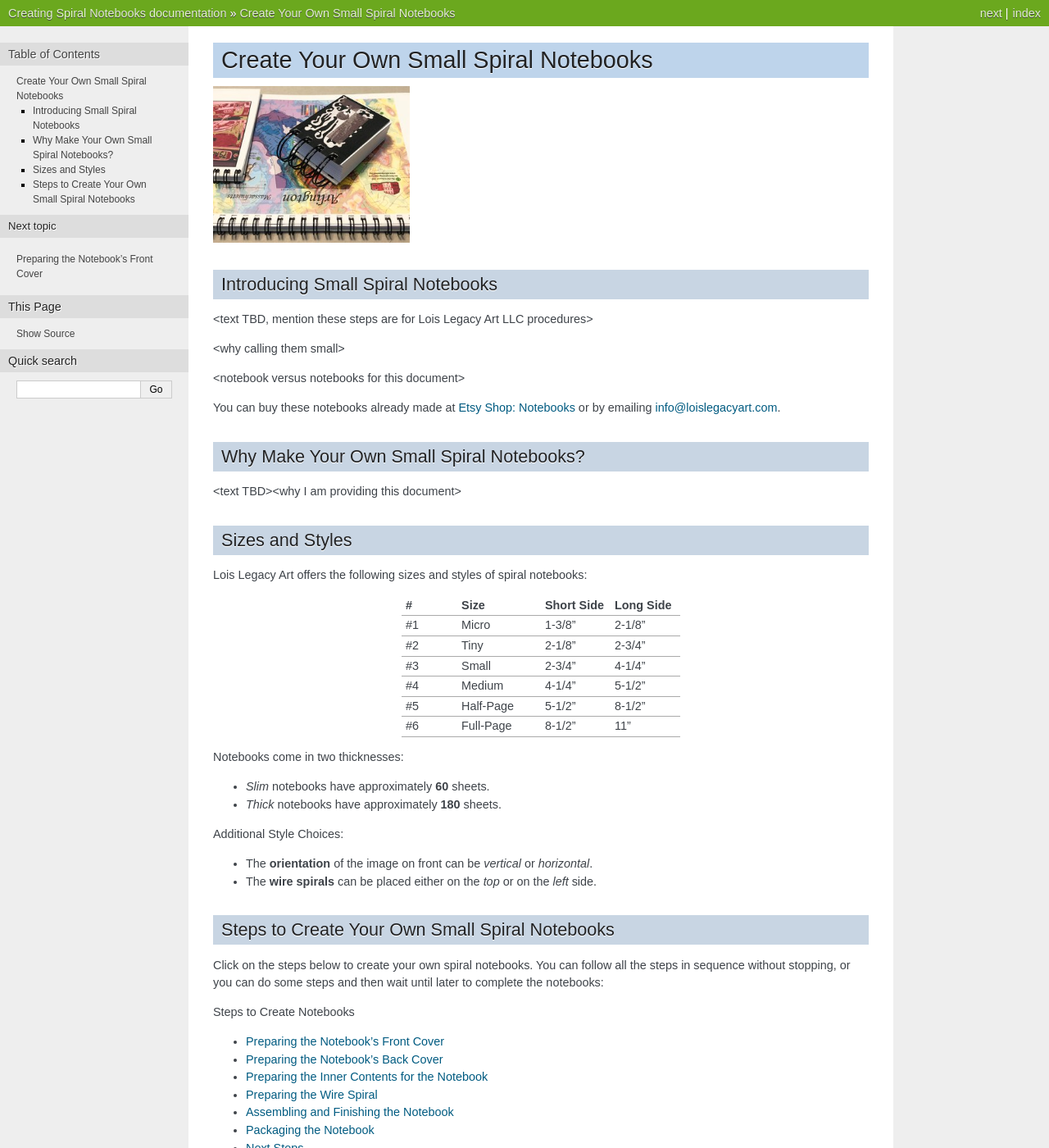
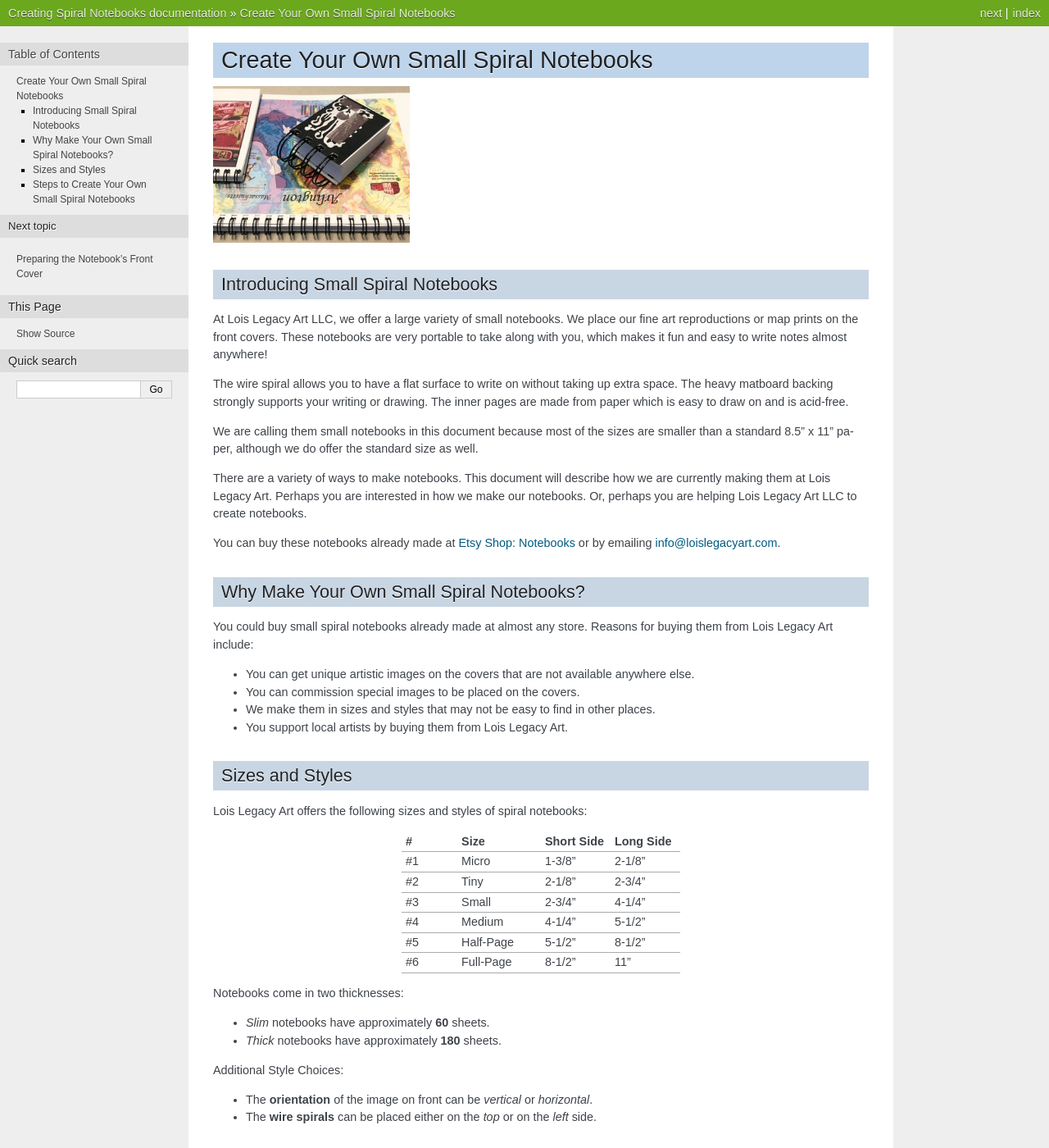
Before and after one commit to loiskilberg/create_spiral_notebook, a Sphinx documentation site: the page built from source/index.rst, in a window 1280 px wide and 1400 px high. Shown: the whole window at 82% size. Built offline with Sphinx 7.4.7, drawn with Linux system fonts in a browser that asks for light colours; pages that are not in the unit, such as notebooks, are missing from menus; some of the changed text lies outside the part shown.

Commit message:
added more text

```diff
--- a/source/index.rst
+++ b/source/index.rst
@@ -8,17 +8,26 @@ Create Your Own Small Spiral Notebooks
 
 Introducing Small Spiral Notebooks
 ==================================
-<text TBD, mention these steps are for |LLC| procedures>
 
-<why calling them small>
+At |llc|, we offer a large variety of small notebooks. We place our fine art reproductions or map prints on the front covers. These notebooks are very portable to take along with you, which makes it fun and easy to write notes almost anywhere!
 
-<notebook versus notebooks for this document>
+The wire spiral allows you to have a flat surface to write on without taking up extra space. The heavy matboard backing strongly supports your writing or drawing. The inner pages are made from paper which is easy to draw on and is acid-free.
+
+We are calling them small notebooks in this document because most of the sizes are smaller than a standard 8.5" x 11" paper, although we do offer the standard size as well.
+
+There are a variety of ways to make notebooks. This document will describe how we are currently making them at |lla|. Perhaps you are interested in how we make our notebooks. Or, perhaps you are helping |llc| to create notebooks.
 
 You can buy these notebooks already made at |etsyNotebooks| or by emailing |emailInfoLLC|.
 
 Why Make Your Own Small Spiral Notebooks?
 =========================================
-<text TBD><why I am providing this document>
+
+You could buy small spiral notebooks already made at almost any store. Reasons for buying them from |lla| include:
+
+* You can get unique artistic images on the covers that are not available anywhere else.
+* You can commission special images to be placed on the covers.
+* We make them in sizes and styles that may not be easy to find in other places.
+* You support local artists by buying them from |lla|.
 
 Sizes and Styles
 ================
@@ -70,7 +79,11 @@ Additional Style Choices:
 
 Steps to Create Your Own Small Spiral Notebooks
 ===============================================
-Click on the steps below to create your own spiral notebooks. You can follow all the steps in sequence without stopping, or you can do some steps and then wait until later to complete the notebooks:
+We typically use the plural term "notebooks" in this document. That is because you can often fit more than one smaller notebook on a regular sized sheet of paper, making it efficient to make more than one notebook at a time. However, you can also follow the steps to make just a single notebook.
+
+You can follow all the steps in sequence without stopping, or you can do some steps and then wait until later to complete the notebooks.
+
+Click on the steps below to learn how to create your own spiral notebooks:
 
 |Contents|
 
```
